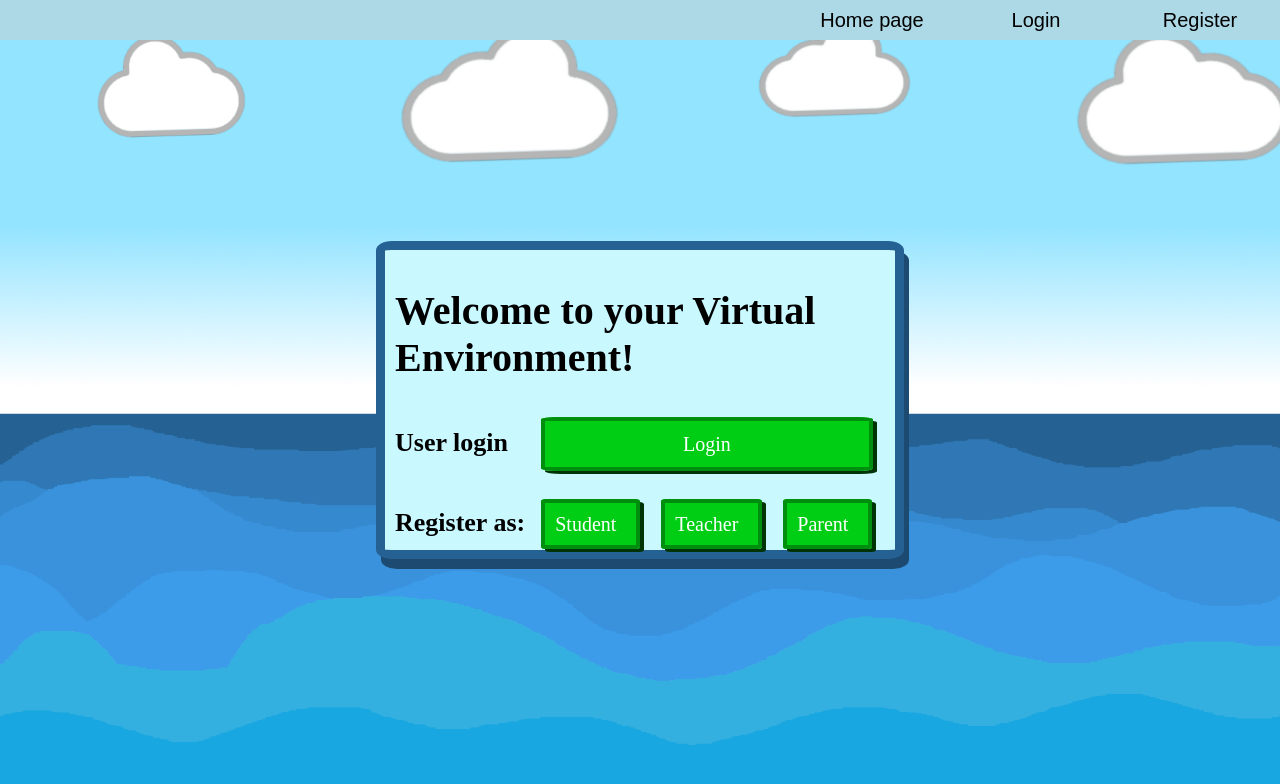
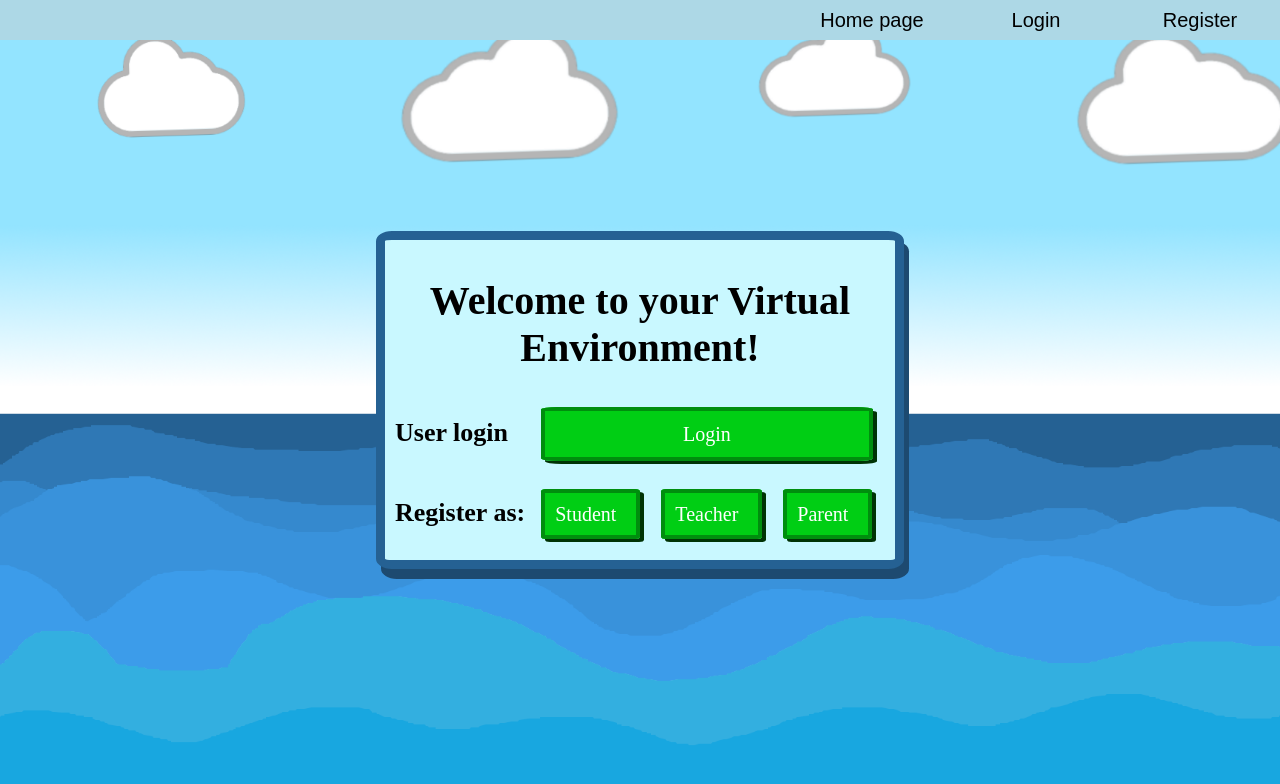
Before and after one commit to SophKirkup/Team_17, a Flask app: page / in a window 1280 px wide. Shown: the top 784 px of the page. Run offline with Flask 2, Linux system fonts and the light colour scheme.

Commit message:
Resized home screen box

```diff
--- a/static/style.css
+++ b/static/style.css
@@ -44,7 +44,7 @@ body {
     background-color: rgba(201,248,255,255);
     color: black;
     font-size: 20px;
-    height: 280px;
+    height: 300px;
     width: 490px;
     top: 50%;
     left: 50%;
@@ -378,7 +378,7 @@ button:hover {
     display: none;
 }
 
-@media screen and (max-width: 652px) {
+@media screen and (max-width: 816px) {
 
     .computer {
         display: none;
--- a/templates/index.html
+++ b/templates/index.html
@@ -3,7 +3,7 @@
 {% block content %}
 
     <div class="welcome">
-        <h1>
+        <h1 class="horizontalAlign">
             Welcome to your Virtual Environment!
         </h1>
 
```
